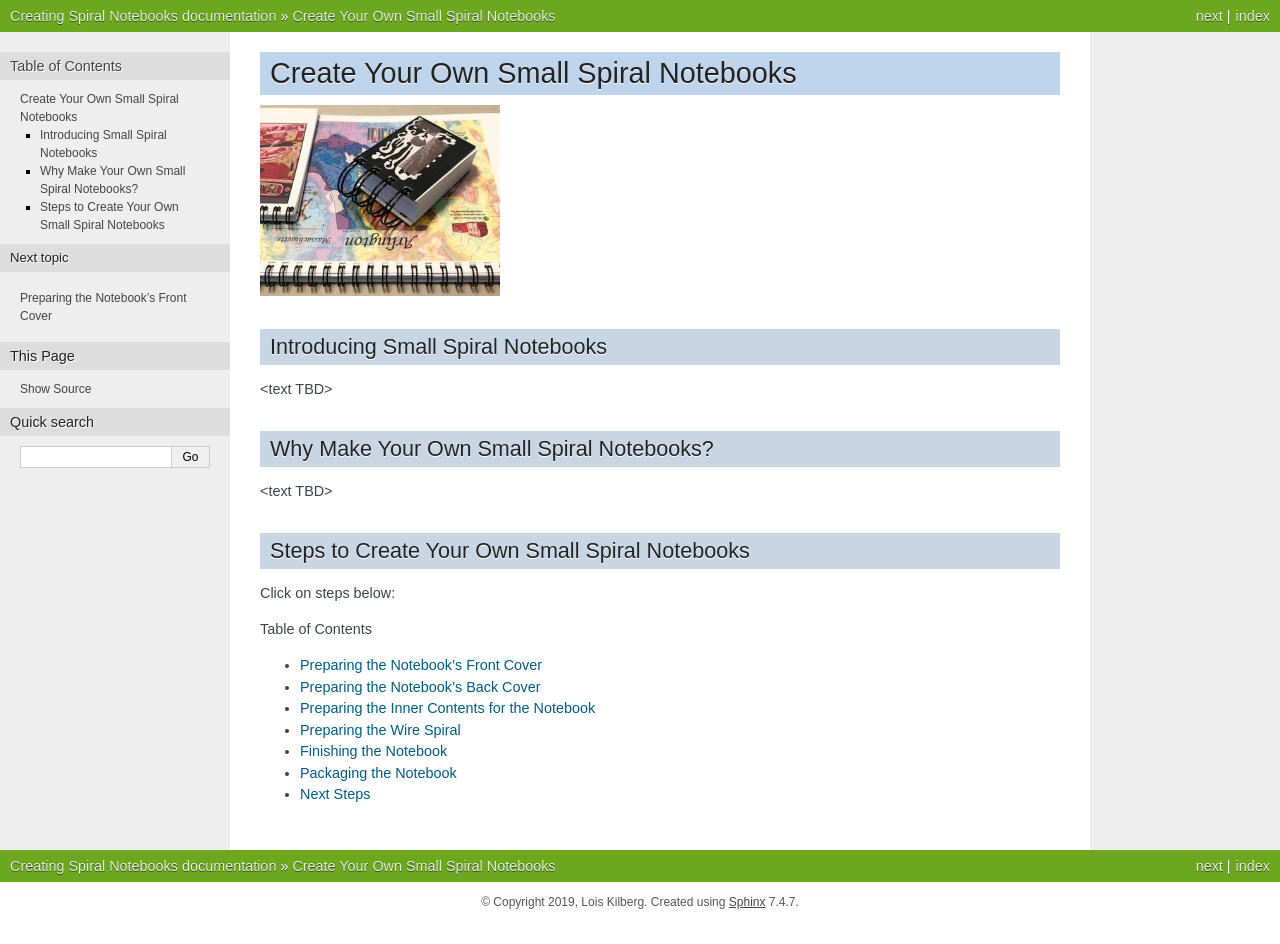
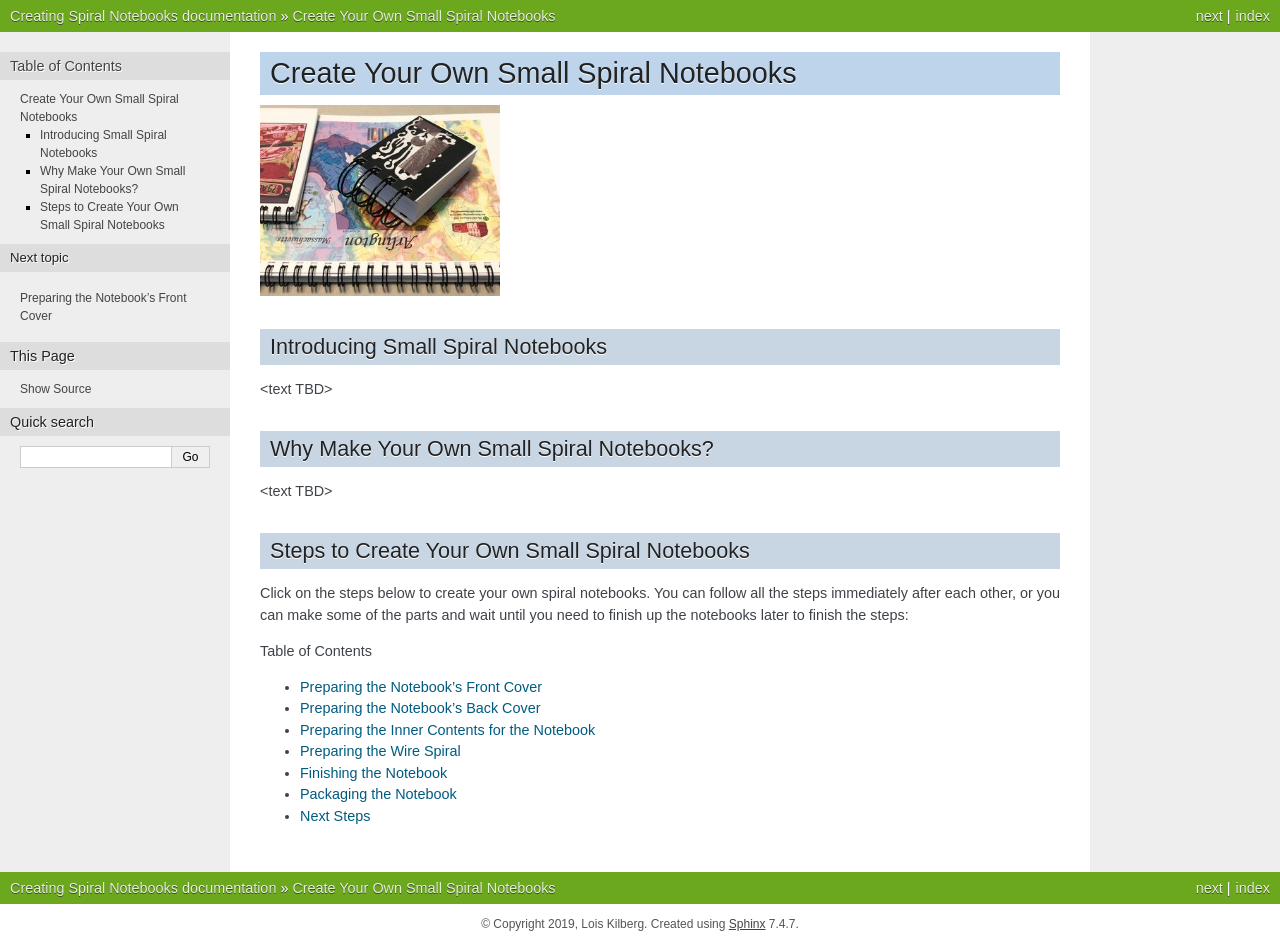
Before and after one commit to loiskilberg/create_spiral_notebook, a Sphinx documentation site: the page built from source/index.rst, in a window 1280 px wide. Built offline with Sphinx 7.4.7, drawn with Linux system fonts in a browser that asks for light colours; pages that are not in the unit, such as notebooks, are missing from menus; before the commit the page ends 922 px from its top, so only the background shows below that.

Commit message:
tell viewer they can make the notebook in parts

```diff
--- a/source/index.rst
+++ b/source/index.rst
@@ -15,8 +15,8 @@ Why Make Your Own Small Spiral Notebooks?
 <text TBD>
 
 Steps to Create Your Own Small Spiral Notebooks
-================================================
-Click on steps below:
+===============================================
+Click on the steps below to create your own spiral notebooks. You can follow all the steps immediately after each other, or you can make some of the parts and wait until you need to finish up the notebooks later to finish the steps:
 
 |Contents|
 
```
